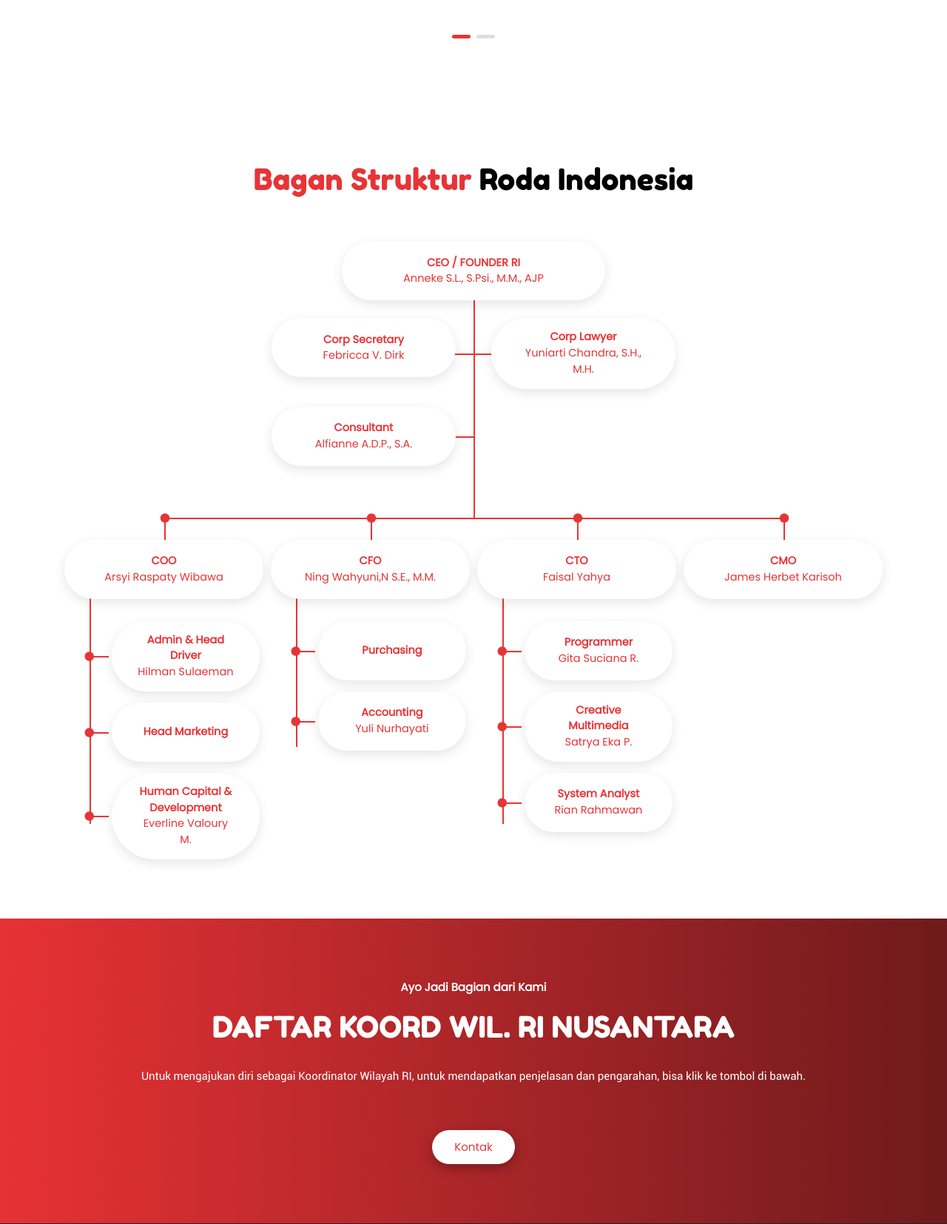
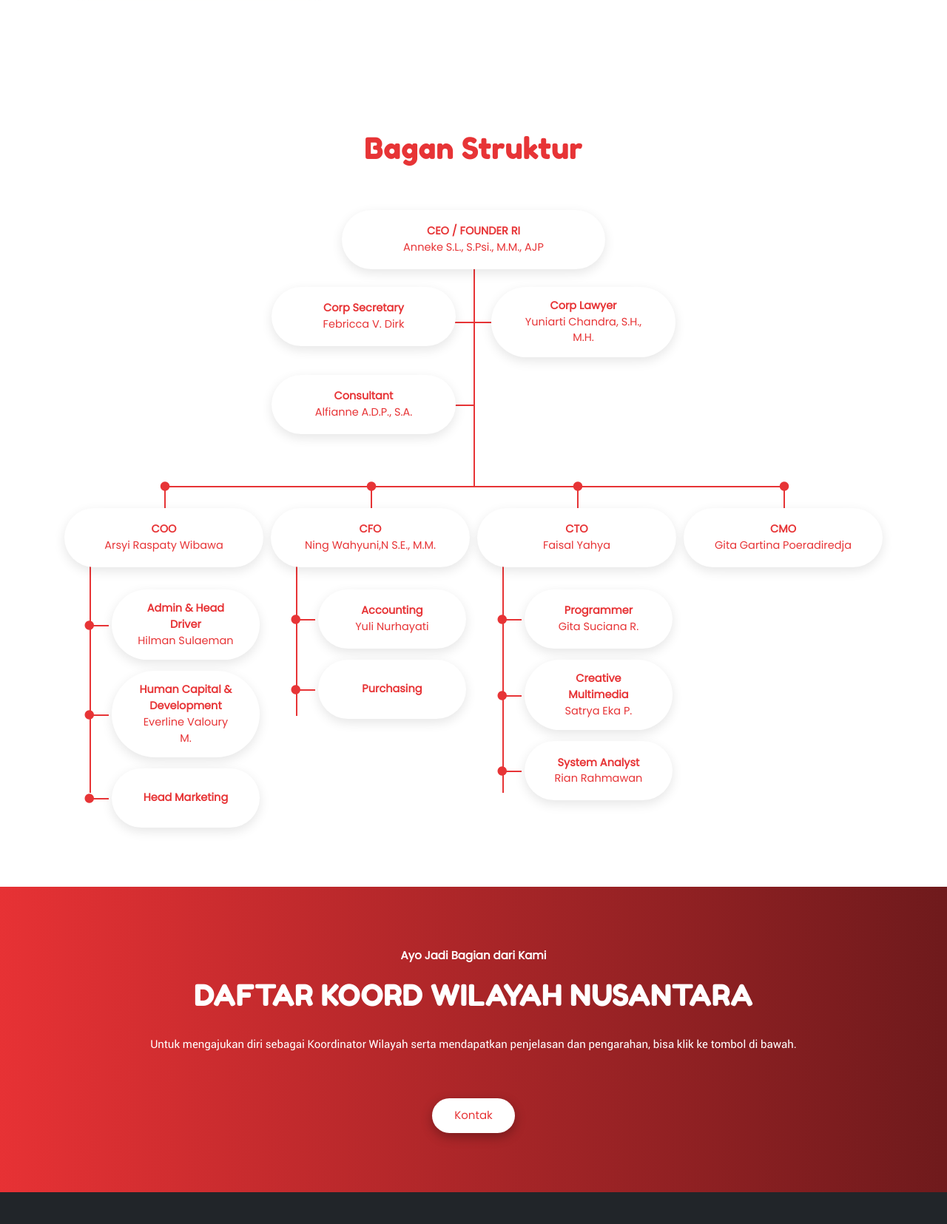
Before and after one commit to divit-roda/website-ri, a PHP site: page /?page=about_us in a window 1280 px wide, after a click on "Misi". Shown: the part 2922-4577 px from the top of the page at 74% size. Run offline with PHP 8.4, Linux system fonts and the light colour scheme; some libraries are stand-ins or nearby versions.

Commit message:
Perbaikkan Tentang kami, Visi, Misi, Hapus Sertifikat ada nama PT Malesung, Struktur, Koordinator Wilayah, Info Driver, Perbaikan Attribut

```diff
--- a/page/about/about_us.php
+++ b/page/about/about_us.php
@@ -10,7 +10,7 @@
             <div class="col-12 col-lg-7 text-center text-lg-start">
                 <div class="jumbotron-text">
                     <!-- Description -->
-                    <h3>Roda Indonesia</h3>
+                    <!-- <h3>Roda Indonesia</h3> -->
                     <h1>Tentang Kami</h1>
                 </div>
             </div>
@@ -67,13 +67,13 @@
 <section class="visi-misi-section section-padding">
     <div class="container">
         <div class="section-title">
-            <h2><span>Visi</span> dan <span>Misi</span> Roda Indonesia</h2>
+            <h2><span>Visi</span> dan <span>Misi</span></h2>
         </div>
         <div class="accordion visi-misi-arc" id="accordionExample">
             <div class="accordion-item">
                 <h2 class="accordion-header" id="headingOne">
                     <button class="accordion-button btn-2" type="button" data-bs-toggle="collapse" data-bs-target="#collapseOne" aria-expanded="true" aria-controls="collapseOne">
-                        Visi Roda Indonesia
+                        Visi
                     </button>
                 </h2>
                 <div id="collapseOne" class="accordion-collapse collapse show" aria-labelledby="headingOne" data-bs-parent="#accordionExample">
@@ -88,7 +88,7 @@
             <div class="accordion-item my-4">
                 <h2 class="accordion-header" id="headingTwo">
                     <button class="accordion-button btn-2 collapsed" type="button" data-bs-toggle="collapse" data-bs-target="#collapseTwo" aria-expanded="false" aria-controls="collapseTwo">
-                        Misi Roda Indonesia
+                        Misi
                     </button>
                 </h2>
                 <div id="collapseTwo" class="accordion-collapse collapse" aria-labelledby="headingTwo" data-bs-parent="#accordionExample">
@@ -116,12 +116,12 @@
             <h2 class="mt-1" class="text-center"><span>Certificate</span> Roda Indonesia</h2>
         </div>
         <div class="owl-carousel sertifikat-carousel">
-            <div class="sertifikat-item">
+            <!-- <div class="sertifikat-item">
                 <img src="assets/gambar/legal/s_nib.jpg" alt="" srcset="">
-            </div>
-            <div class="sertifikat-item">
+            </div> -->
+            <!-- <div class="sertifikat-item">
                 <img src="assets/gambar/legal/s_pse.jpeg" alt="" srcset="">
-            </div>
+            </div> -->
             <div class="sertifikat-item">
                 <img src="assets/gambar/legal/s_merk.jpeg" alt="" srcset="">
             </div>
@@ -138,7 +138,7 @@
 <section class="bagan-section section-padding">
     <div class="container">
         <div class="section-title">
-            <h2 class="text-center"><span>Bagan Struktur</span> Roda Indonesia</h2>
+            <h2 class="text-center"><span>Bagan Struktur</span> </h2>
         </div>
         <div class="big-vertical-line position-relative">
             <div class="level-1-wrapper position-relative">
@@ -212,7 +212,8 @@
                             <div class="bagan-item level-3 line-right d-flex align-items-center">
                                 <i class="ri-checkbox-blank-circle-fill dot-bagan"></i>
                                 <div class="d-flex align-items-center justify-content-center flex-column">
-                                    <p class="tim-section-jabatan"><strong>Head Marketing</strong></p>
+                                    <p class="tim-section-jabatan"><strong>Human Capital & Development</strong></p></b>
+                                    <p class="tim-section-jabatan">Everline Valoury M.</p>
                                 </div>
                             </div>
                         </li>
@@ -220,8 +221,8 @@
                             <div class="bagan-item level-3 line-right d-flex align-items-center">
                                 <i class="ri-checkbox-blank-circle-fill dot-bagan"></i>
                                 <div class="d-flex align-items-center justify-content-center flex-column">
-                                    <p class="tim-section-jabatan"><strong>Human Capital & Development</strong></p></b>
-                                    <p class="tim-section-jabatan">Everline Valoury M.</p>
+                                    <p class="tim-section-jabatan"><strong>Head Marketing</strong></p></b>
+
                                 </div>
                             </div>
                         </li>
@@ -240,7 +241,8 @@
                             <div class="bagan-item level-3 line-right d-flex align-items-center">
                                 <i class="ri-checkbox-blank-circle-fill dot-bagan"></i>
                                 <div class="d-flex align-items-center justify-content-center flex-column">
-                                    <p class="tim-section-jabatan"><strong>Purchasing</strong></p>
+                                    <p class="tim-section-jabatan"><strong>Accounting</strong></p></b>
+                                    <p class="tim-section-jabatan">Yuli Nurhayati</p>
                                 </div>
                             </div>
                         </li>
@@ -248,8 +250,8 @@
                             <div class="bagan-item level-3 line-right d-flex align-items-center">
                                 <i class="ri-checkbox-blank-circle-fill dot-bagan"></i>
                                 <div class="d-flex align-items-center justify-content-center flex-column">
-                                    <p class="tim-section-jabatan"><strong>Accounting</strong></p></b>
-                                    <p class="tim-section-jabatan">Yuli Nurhayati</p>
+                                    <p class="tim-section-jabatan"><strong>Purchasing</strong></p></b>
+
                                 </div>
                             </div>
                         </li>
@@ -314,7 +316,7 @@
                         <i class="ri-checkbox-blank-circle-fill dot-bagan"></i>
                         <div class="h-100 d-flex align-items-center justify-content-center flex-column">
                             <p class="tim-section-jabatan"><strong>CMO</strong></p></b>
-                            <p class="tim-section-jabatan">James Herbet Karisoh</p>
+                            <p class="tim-section-jabatan">Gita Gartina Poeradiredja</p>
                         </div>
                     </div>
                     <!-- <ol class="level-3-wrapper">
@@ -520,10 +522,10 @@
     <div class="container text-center">
         <div class="section-title">
             <p class="mt-md-0 text-white"><strong>Ayo Jadi Bagian dari Kami</strong></p>
-            <h2 class="mt-md-0 text-center text-white"><strong>DAFTAR KOORD WIL. RI NUSANTARA</strong></h2>
+            <h2 class="mt-md-0 text-center text-white"><strong>DAFTAR KOORD WILAYAH NUSANTARA</strong></h2>
         </div>
         <div class="daftar-korwil-text mt-3 text-center">
-            <p class="text-justify text-md-center text-break text-white">Untuk mengajukan diri sebagai Koordinator Wilayah RI, untuk mendapatkan penjelasan dan pengarahan, bisa klik ke tombol di bawah.</p>
+            <p class="text-justify text-md-center text-break text-white">Untuk mengajukan diri sebagai Koordinator Wilayah serta mendapatkan penjelasan dan pengarahan, bisa klik ke tombol di bawah.</p>
         </div>
         <div class="daftar-korwil-btn">
             <a href="?page=kontak">
```
Also changed, not shown: page/info_driver/info_driver.php (+5 -5 lines).
